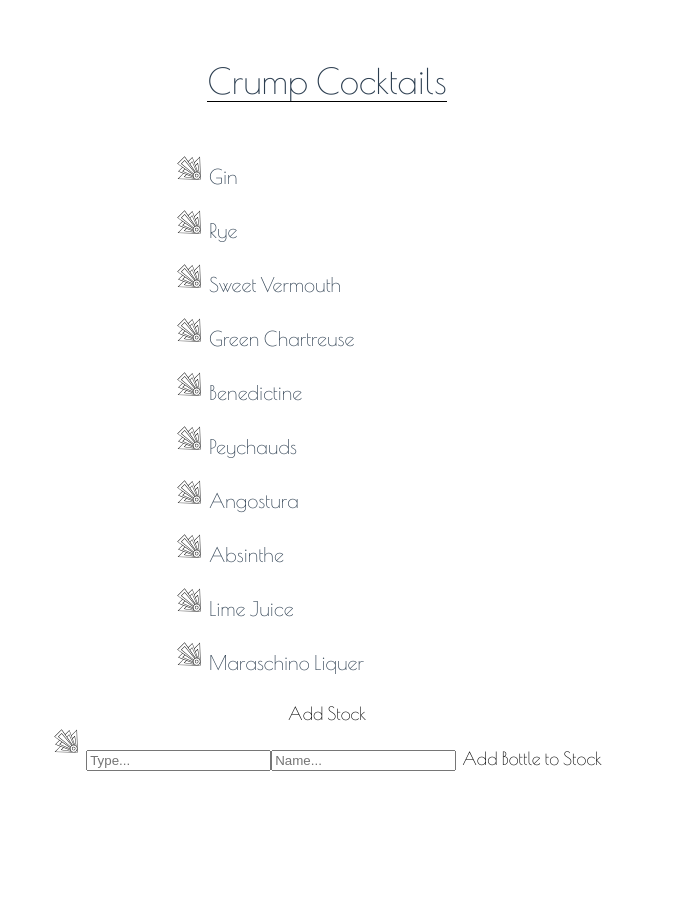
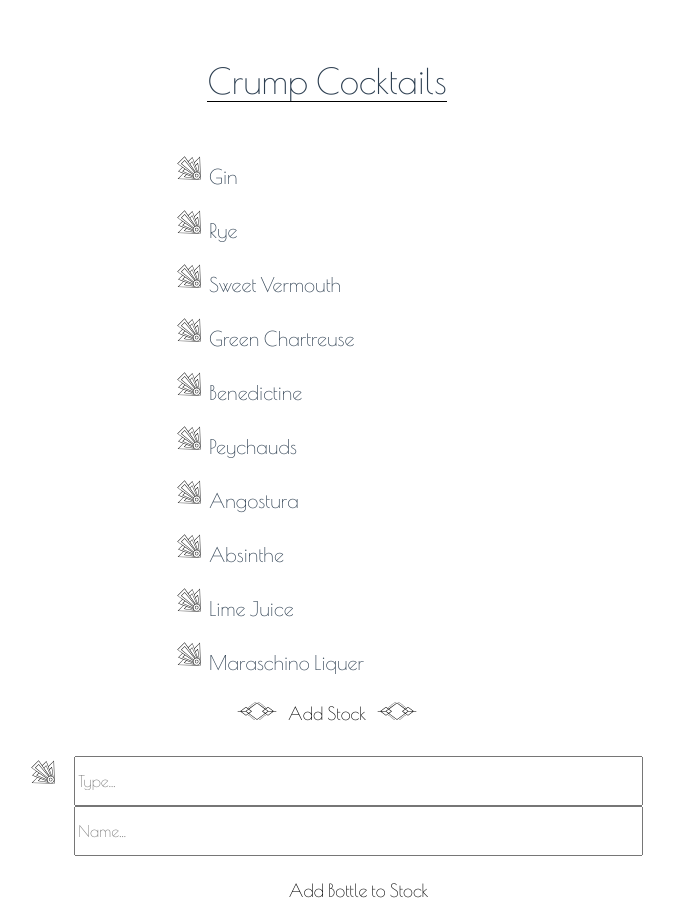
Before and after one commit to sasham43/cocktail-menu, a Vue app: page /stock in a window 1280 px wide. Both pictures are taken after a click on the button "Add Stock". Shown: the whole page, without its empty margins (313-987 px from the left). Before the commit the page ends 800 px from the top, so only its background shows below. Built offline with nearby package versions, Linux system fonts and the light colour scheme; no server answers.

Commit message:
add icons to buttons

```diff
--- a/src/components/Stock.vue
+++ b/src/components/Stock.vue
@@ -7,17 +7,19 @@
             <StockBottle :bottle="bottle" />
         </div>
         <div class="add-stock">
-            <button class="add-stock-button">
+            <img class="bracket-img" src="../assets/bracket.svg" />
+            <button @click="toggleAddStock()" class="add-stock-button">
                 Add Stock
             </button>
-            <div class="add-stock-form">
-                <label class="checkbox-label" for="stock_checkbox">
+            <img class="bracket-img" src="../assets/bracket.svg" />
+            <div v-if="show_add_stock" class="add-stock-form">
+                <label class="checkbox-label add-stock-icon" for="stock_checkbox">
                     <Corner :in_stock="in_stock" />
                 </label>
                 <input class="checkbox" id="stock_checkbox" type="checkbox" v-model="in_stock" />
-                <input v-model="type" type="text" placeholder="Type..." />
-                <input v-model="name" type="text" placeholder="Name..." />
-                <button @click="addBottle()" class="add-stock-button">
+                <input class="add-stock-type" v-model="type" type="text" placeholder="Type..." />
+                <input class="add-stock-name" v-model="name" type="text" placeholder="Name..." />
+                <button @click="addBottle()" class="add-stock-button submit-stock-button">
                     Add Bottle to Stock
                 </button>
             </div>
@@ -37,28 +39,31 @@
               in_stock: true,
               name: '',
               type: '',
+              show_add_stock: false,
         }
     },
     computed: {
         ...mapGetters(['stock']),
-        // new_bottle: function(){
-        //     return {
-        //         in_stock: this.in_stock,
-        //         name: this.name,
-        //         type: this.type,
-        //     }
-        // }
     },
     methods: {
         ...mapActions(['getStock', 'addStockBottle']),
-        addBottle: function(){
+        addBottle: async function(){
             var bottle = {
                 in_stock: this.in_stock,
                 name: this.name,
                 type: this.type,
             }
 
-            this.addStockBottle(bottle)
+            await this.addStockBottle(bottle)
+
+            this.resetBottle()
+        },
+        resetBottle(){
+            this.name = ''
+            this.type = ''
+        },
+        toggleAddStock(){
+            this.show_add_stock = !this.show_add_stock
         }
     },
     created(){
@@ -95,4 +100,36 @@
     margin-top: 20px;
     cursor: pointer;
 }
+.add-stock-form {
+    display: grid;
+    grid-template-columns: 10% 90%;
+    grid-template-rows: 50px 50px 50px;
+    grid-template-areas:
+        "icon type"
+        ". name"
+        ". button"
+    ;
+    margin-top: 15px;
+}
+.add-stock-icon {
+    grid-area: icon;
+}
+.add-stock-name {
+    grid-area: name;
+    font-family: inherit;
+    font-size: 16px;
+}
+.add-stock-type {
+    grid-area: type;
+    font-family: inherit;
+    font-size: 16px;
+}
+.submit-stock-button {
+    grid-area: button;
+}
+.bracket-img {
+    width: 50px;
+    height: 50px;
+    vertical-align: middle;
+}
 </style>
--- a/src/server/db.js
+++ b/src/server/db.js
@@ -61,7 +61,6 @@
 }
 
 async function editStock(bottle){
-    console.log('edit stokc', bottle)
     const response = await runDatabase("UPDATE stock SET in_stock = $1 WHERE type = $2;", [bottle.in_stock, bottle.type])
 
     return response
@@ -73,7 +72,7 @@
             if(err)
                 return reject(err)
 
-            console.log('run data', data)
+            // console.log('run data', data)
             resolve(data)
         })
     })
--- a/src/store/index.js
+++ b/src/store/index.js
@@ -150,6 +150,7 @@
             console.log('posted stock', response, getters)
             // actions.getStock()
             dispatch('getStock')
+            return response
         },
     },
     mutations: {
```
Also changed, not shown: src/assets/bracket.svg (added), 1 other file (tests, documents, lock files or other folders).
